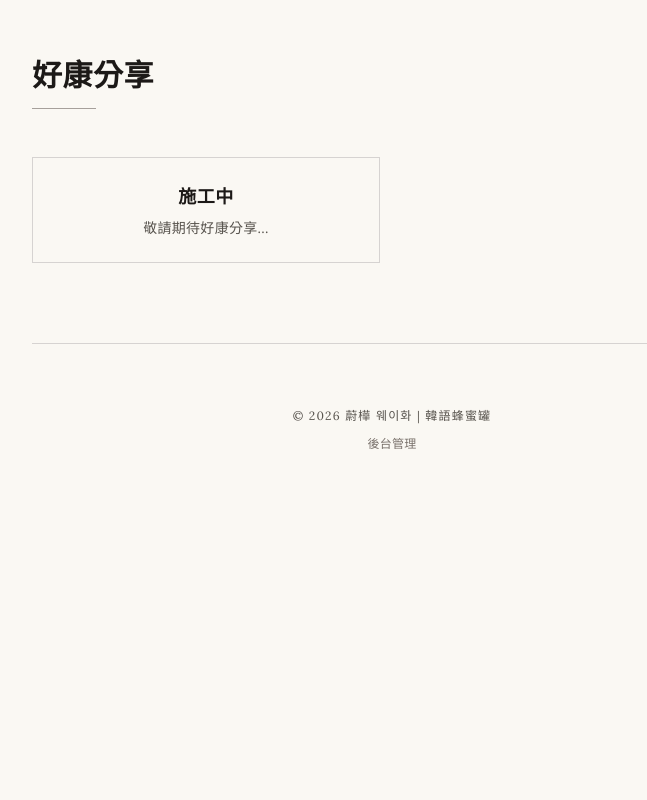
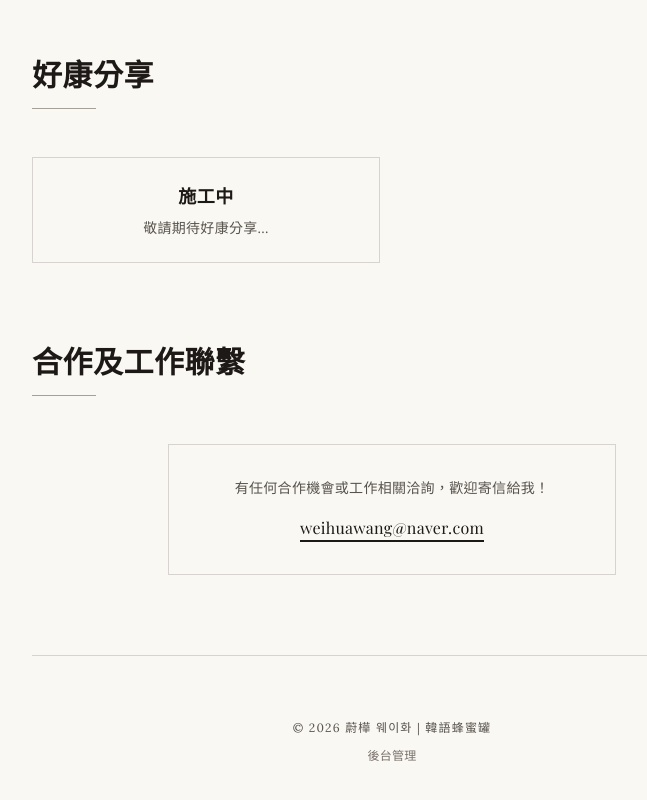
Before and after one commit to ednawang-cyber/ednakrdiary-linkinbio, a Next.js app: page / in a window 1280 px wide. Shown: the part 1717-2517 px from the top of the page, without its empty margins (248-895 px from the left). Before the commit the page ends 2265 px from the top, so only its background shows below. Built offline with nearby package versions, Linux system fonts and the light colour scheme.

Commit message:
Add contact section for collaboration and work inquiries
- Add contact object to content configuration
- Create card-style contact section with email link
- Display collaboration and work inquiry information

```diff
--- a/app/page.tsx
+++ b/app/page.tsx
@@ -1,6 +1,6 @@
 import Image from "next/image";
 import Link from "next/link";
-import { siteConfig, courses, resources, deals } from "@/lib/content";
+import { siteConfig, courses, resources, deals, contact } from "@/lib/content";
 
 export const revalidate = 300;
 
@@ -178,6 +178,30 @@ export default async function Home() {
           </section>
         )}
 
+        {/* Contact Section - Card Style */}
+        {contact && (
+          <section id="contact" className="mb-20">
+            <div className="mb-12">
+              <h2 className="text-3xl font-serif text-stone-900 mb-4">
+                {contact.title}
+              </h2>
+              <div className="w-16 h-px bg-stone-400"></div>
+            </div>
+
+            <div className="max-w-md mx-auto border border-stone-300 p-8 text-center">
+              <p className="text-sm text-stone-600 mb-4 leading-relaxed">
+                {contact.description}
+              </p>
+              <a
+                href={`mailto:${contact.email}`}
+                className="inline-block text-base font-serif text-stone-900 border-b-2 border-stone-900 hover:opacity-70 transition"
+              >
+                {contact.email}
+              </a>
+            </div>
+          </section>
+        )}
+
         {/* Footer */}
         <div className="pt-16 border-t border-stone-300 text-center">
           <p className="text-xs text-stone-600 tracking-widest">
--- a/lib/content.ts
+++ b/lib/content.ts
@@ -68,3 +68,9 @@ export const deals = [
     image: null,
   },
 ];
+
+export const contact = {
+  title: "合作及工作聯繫",
+  email: "weihuawang@naver.com",
+  description: "有任何合作機會或工作相關洽詢，歡迎寄信給我！",
+};
```
